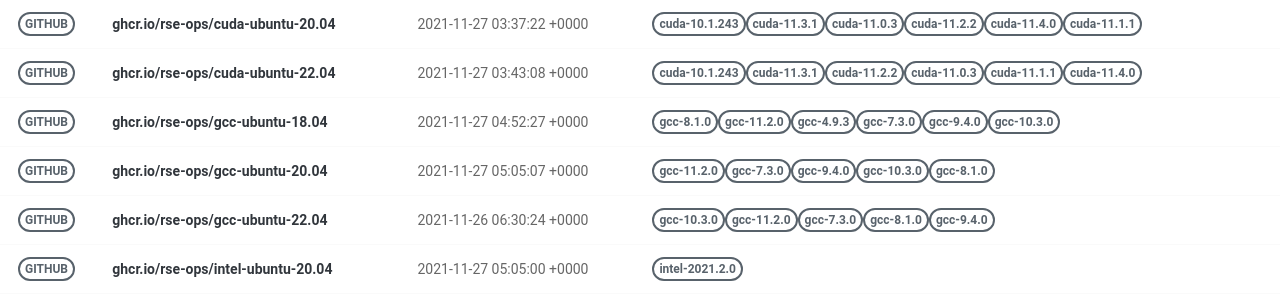
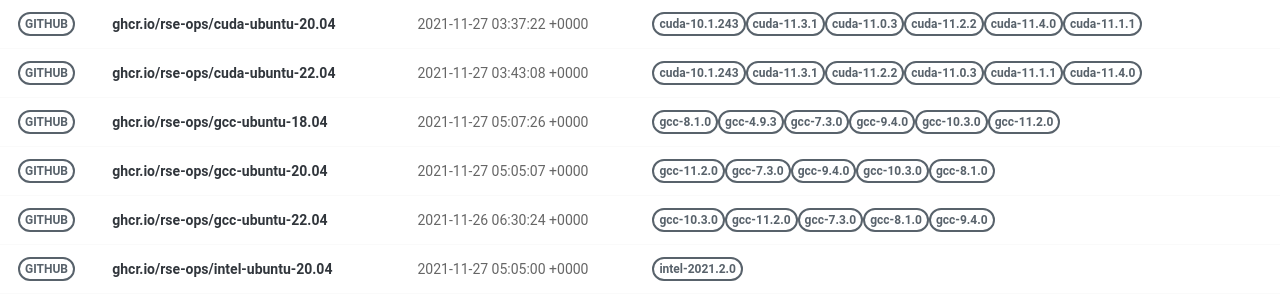
Before and after one commit to rse-ops/docker-images, a Jekyll site: the page built from pages/index.md, in a window 1280 px wide. Shown: the part 277-577 px from the top of the page. Built offline with Jekyll 4.4.1, drawn with Linux system fonts in a browser that asks for light colours; nearby versions of some CDN libraries.

Commit message:
Automated push to update library 2021-11-27

```diff
--- a/_library/ghcr.io-rse-ops-gcc-ubuntu-18.04.md
+++ b/_library/ghcr.io-rse-ops-gcc-ubuntu-18.04.md
@@ -1,7 +1,7 @@
 ---
 layout: container
 name: ghcr.io/rse-ops/gcc-ubuntu-18.04
-updated_at: 2021-11-27 04:52:27.802497
+updated_at: 2021-11-27 05:07:26.892454
 
 
 container_url: https://github.com/orgs/rse-ops/packages/container/package/gcc-ubuntu-18.04
```
Also changed, not shown: other parts of _library/ghcr.io-rse-ops-gcc-ubuntu-18.04.md (+3 -3 lines).
